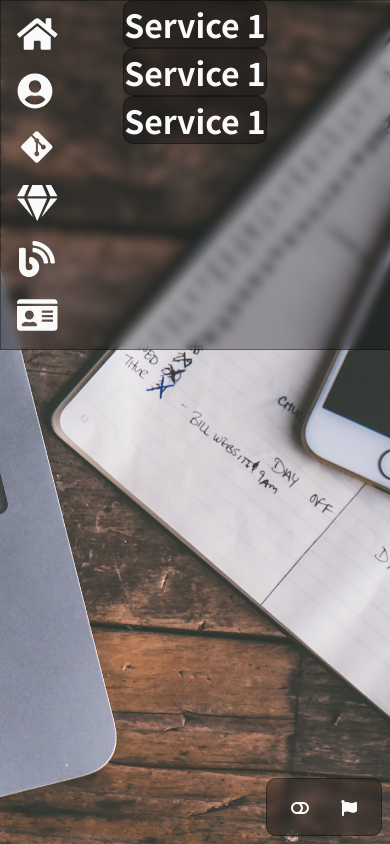
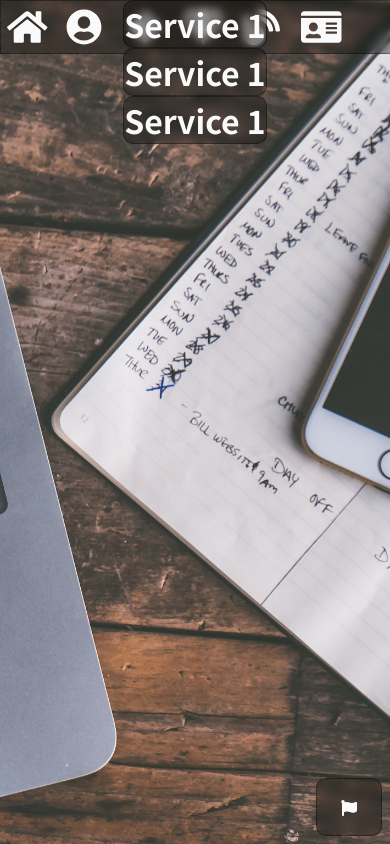
Before and after one commit to OliverKarger/oliverkarger.github.io, an Angular app in the folder app/: page / in a window 390 px wide. Built offline with nearby package versions, Linux system fonts and the light colour scheme.

Commit message:
Layout gefixt. - Gab Probleme mit dem Layout - Responsive Design gefixt.

```diff
--- a/app/src/app/app.component.html
+++ b/app/src/app/app.component.html
@@ -16,12 +16,12 @@
     </div>
   </div>
   <div class="page-controls flex glass-container">
-    <div class="flex-row toggle">
+    <div class="flex-row toggle nav-toggle">
       <a (click)="navToggle()">
         <fa-icon [icon]="toggleNavIcon"></fa-icon>
       </a>
     </div>
-    <div class="flex-row toggle">
+    <div class="flex-row toggle lang-toggle">
       <a (click)="langToggle()">
         <fa-icon [icon]="toggleLangIcon"></fa-icon>
       </a>
--- a/app/src/app/app.component.scss
+++ b/app/src/app/app.component.scss
@@ -34,44 +34,10 @@ main {
 }
 
 @media screen and (max-width: 800px) {
-  main {
-    .navbar {
-      position: fixed;
-      top: 0;
-      margin: 0;
-      width: 100%;
-      height: auto;
-      border-radius: 0;
-      .navbar-nav {
-        flex-direction: row;
-        justify-content: center;
-        .nav-item fa-icon {
-          display: none;
-        }
-      }
-    }
-    .toggle-nav {
-      display: none;
-    }
+}
+
+@media screen and (max-width: 1200px) {
+  .nav-toggle {
+    display: none;
   }
 }
-
-@media screen and (max-width: 1000px) {
-  main {
-    .navbar {
-      position: fixed;
-      top: 0;
-      margin: 0;
-      width: 100%;
-      height: auto;
-      border-radius: 0;
-      .navbar-nav {
-        flex-direction: row;
-        justify-content: center;
-      }
-    }
-    .toggle-nav {
-      display: none;
-    }
-  }
-}
--- a/app/src/app/navbar/navbar.component.html
+++ b/app/src/app/navbar/navbar.component.html
@@ -1,6 +1,6 @@
-<header class="flex-col navbar navbar-left glass-container" #navbar>
-  <ul class="flex-col navbar-nav">
-    <li class="flex-row nav-item">
+<header class="navbar navbar-left glass-container" #navbar>
+  <ul class="navbar-nav">
+    <li class="nav-item">
       <div class="flex-row icon">
         <fa-icon [icon]="navHomeIcon" size="2x"></fa-icon>
       </div>
@@ -8,7 +8,7 @@
         <span>{{ langData.navigation.home }}</span>
       </div>
     </li>
-    <li class="flex-row nav-item">
+    <li class="nav-item">
       <div class="flex-row icon">
         <fa-icon [icon]="navUserCircleSymbol" size="2x"></fa-icon>
         &nbsp;
@@ -17,7 +17,7 @@
         <span>{{ langData.navigation.aboutMe }}</span>
       </div>
     </li>
-    <li class="flex-row nav-item">
+    <li class="nav-item">
       <div class="flex-row icon">
         <fa-icon [icon]="navProjectSymbol" size="2x"></fa-icon>
       </div>
@@ -25,7 +25,7 @@
         <span>{{ langData.navigation.projects }}</span>
       </div>
     </li>
-    <li class="flex-row nav-item">
+    <li class="nav-item">
       <div class="flex-row icon">
         <fa-icon [icon]="navServicesSymbol" size="2x"></fa-icon>
       </div>
@@ -33,7 +33,7 @@
         <span>{{ langData.navigation.services }}</span>
       </div>
     </li>
-    <li class="flex-row nav-item">
+    <li class="nav-item">
       <div class="flex-row icon">
         <fa-icon [icon]="navBlogIcon" size="2x"></fa-icon>
       </div>
@@ -41,7 +41,7 @@
         <span>{{ langData.navigation.blog }}</span>
       </div>
     </li>
-    <li class="flex-row nav-item">
+    <li class="nav-item">
       <div class="flex-row icon">
         <fa-icon [icon]="navContactIcon" size="2x"></fa-icon>
       </div>
--- a/app/src/app/navbar/navbar.component.scss
+++ b/app/src/app/navbar/navbar.component.scss
@@ -1,7 +1,5 @@
 .navbar {
   .navbar-nav {
-    align-items: flex-start;
-    flex-shrink: 1;
     .nav-item {
       margin: 0.7rem;
       cursor: pointer;
@@ -15,6 +13,7 @@
         width: 50px;
         align-items: center;
         justify-content: center;
+        margin-right: 0.2rem;
       }
       .text {
         height: 45px;
@@ -35,6 +34,12 @@
   margin-top: 1rem;
   width: auto;
   height: auto;
+  align-items: flex-start;
+  flex-shrink: 1;
+  .nav-item {
+    display: flex;
+    flex-direction: row;
+  }
 }
 .navbar-top {
   position: absolute;
@@ -45,8 +50,11 @@
   height: auto;
   border-radius: 0;
   .navbar-nav {
-    flex-direction: row;
-    justify-content: center;
+    display: inline-flex;
+    .nav-item {
+      display: flex;
+      flex-direction: row;
+    }
   }
 }
 @media screen and (max-width: 800px) {
@@ -56,22 +64,39 @@
       justify-content: center;
       .nav-item span {
         display: none;
+        .icon {
+          max-width: 20px;
+          max-height: 25px;
+          margin: 0.5rem;
+        }
       }
     }
   }
 }
 
-@media screen and (max-width: 1000px) {
+@media screen and (max-width: 1200px) {
   .navbar {
-    position: fixed;
+    position: absolute;
     top: 0;
+    left: 0;
     margin: 0;
     width: 100%;
     height: auto;
     border-radius: 0;
     .navbar-nav {
-      flex-direction: row;
-      justify-content: center;
+      display: inline-flex;
+      .nav-item {
+        display: flex;
+        flex-direction: row;
+        .icon {
+          height: 25px;
+          width: 30px;
+          margin-right: 0.4rem;
+        }
+        .text {
+          height: 30px;
+        }
+      }
     }
   }
 }
--- a/app/src/app/navbar/navbar.component.ts
+++ b/app/src/app/navbar/navbar.component.ts
@@ -4,6 +4,7 @@ import {
   ElementRef,
   Input,
   OnChanges,
+  OnInit
 } from '@angular/core';
 import {
   faUserCircle,
@@ -26,9 +27,10 @@ import {faGitAlt} from '@fortawesome/free-brands-svg-icons';
  * @date 05/06/2021
  * @export
  * @class NavbarComponent
+ * @implements {OnChanges}
  * @implements {OnInit}
  */
-export class NavbarComponent implements OnChanges {
+export class NavbarComponent implements OnChanges, OnInit {
   @ViewChild('navbar', {read: ElementRef, static: false})
   navigation?: ElementRef;
 
@@ -67,4 +69,16 @@ export class NavbarComponent implements OnChanges {
       this.alignTop = false;
     }
   }
+
+  ngOnInit() {
+    if (this.alignTop) {
+      this.navigation?.nativeElement.classList.remove('navbar-top');
+      this.navigation?.nativeElement.classList.add('navbar-left');
+      this.alignTop = true;
+    } else {
+      this.navigation?.nativeElement.classList.remove('navbar-left');
+      this.navigation?.nativeElement.classList.add('navbar-top');
+      this.alignTop = false;
+    }
+  }
 }
```
